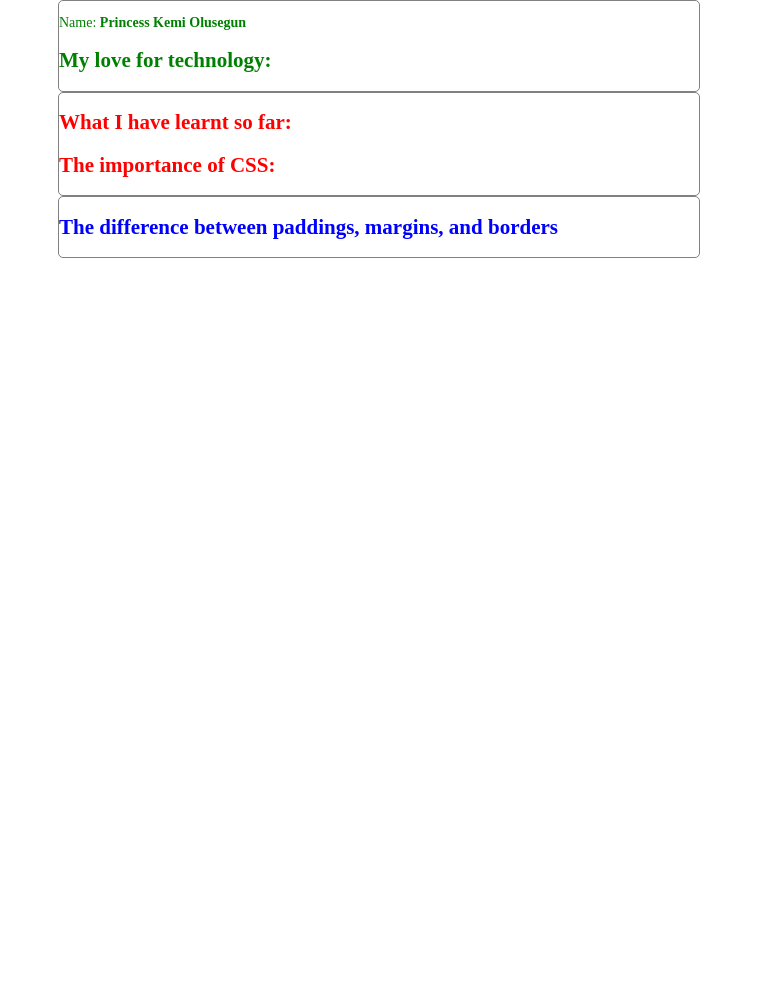
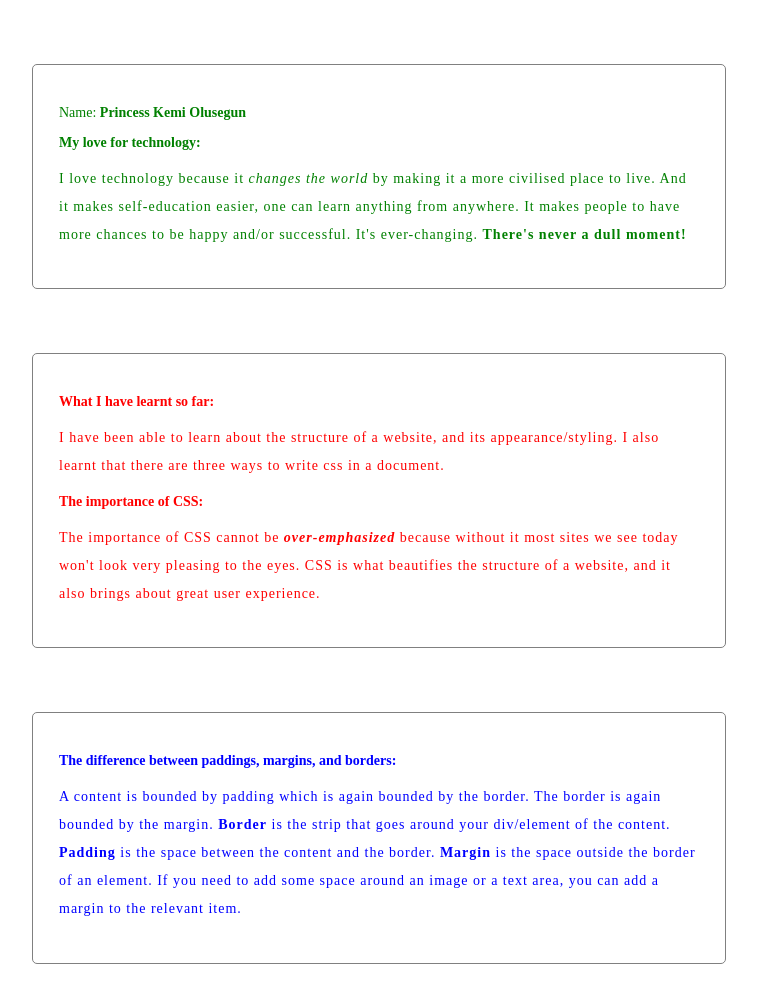
Before and after one commit to PrincessKhay/properties-assignment, a plain HTML site: page index.html in a window 1280 px wide. Shown: the whole page, without its empty margins (261-1018 px from the left). Before the commit the page ends 800 px from the top, so only its background shows below. Drawn offline with Linux system fonts and the light colour scheme.

Commit message:
added more context in the file

```diff
--- a/index.html
+++ b/index.html
@@ -11,16 +11,44 @@
     <div id="first_div">
       <!-- <h1>First Section</h1> -->
       <p>Name: <b>Princess Kemi Olusegun</b></p>
-      <h2>My love for technology:</h2>
+      <p><b>My love for technology:</b></p>
+      <p class="writeups">
+        I love technology because it <em> changes the world</em> by making it a
+        more civilised place to live. And it makes self-education easier, one
+        can learn anything from anywhere. It makes people to have more chances
+        to be happy and/or successful. It's ever-changing.
+        <b>There's never a dull moment!</b>
+      </p>
     </div>
+
     <div id="second_div">
       <!-- <h1>Second section</h1> -->
-      <h2>What I have learnt so far:</h2>
-      <h2>The importance of CSS:</h2>
+      <p><b>What I have learnt so far:</b></p>
+      <p class="writeups">
+        I have been able to learn about the structure of a website, and its
+        appearance/styling. I also learnt that there are three ways to write css
+        in a document.
+      </p>
+      <p><b>The importance of CSS:</b></p>
+      <p class="writeups">
+        The importance of CSS cannot be <b><i>over-emphasized</i></b> because
+        without it most sites we see today won't look very pleasing to the eyes.
+        CSS is what beautifies the structure of a website, and it also brings
+        about great user experience.
+      </p>
     </div>
     <div id="third_div">
       <!-- <h1>Third section</h1> -->
-      <h2>The difference between paddings, margins, and borders</h2>
+      <p><b>The difference between paddings, margins, and borders:</b></p>
+      <p class="writeups">
+        A content is bounded by padding which is again bounded by the border.
+        The border is again bounded by the margin. <b></b> <b>Border</b> is the
+        strip that goes around your div/element of the content.
+        <b>Padding</b> is the space between the content and the border.
+        <b>Margin</b> is the space outside the border of an element. If you need
+        to add some space around an image or a text area, you can add a margin
+        to the relevant item.<br />
+      </p>
     </div>
   </body>
 </html>
--- a/styles.css
+++ b/styles.css
@@ -10,31 +10,35 @@ h1{
 
 #first_div {
     width: 50%;
-    margin: 0 auto;
+    margin: 5% auto;
     font-size: 14px;
     color: green;
     border: 1px solid gray;
     border-radius: 5px;
+    padding: 2%;
+}
+
+.writeups {
+    line-height: 2;
+    letter-spacing: 1px;
 }
 
 #second_div {
     width: 50%;
-    margin: 0 auto;
+    margin: 5% auto;
     font-size: 14px;
     color: red;
     border: 1px solid gray;
     border-radius: 5px;
-
-
+    padding: 2%;
 }
 
 #third_div {
     width: 50%;
-    margin: 0 auto;
+    margin: 5% auto;
     font-size: 14px;
     color: blue;
     border: 1px solid gray;
     border-radius: 5px;
-
-
+    padding: 2%;
 }
```
